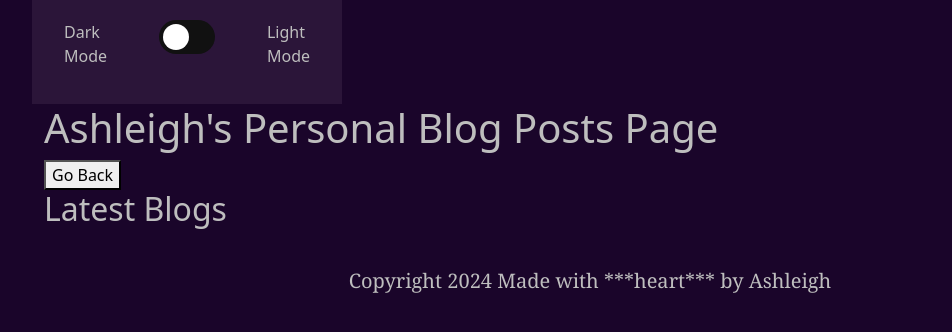
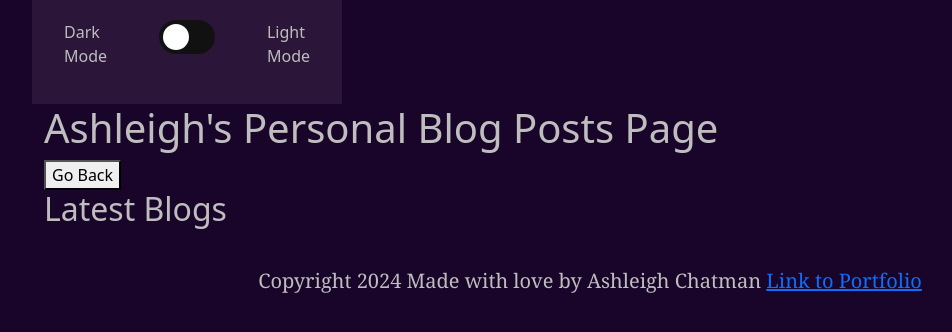
Before and after one commit to Ashleighjg/Personal-Blog-Ashleigh, a plain HTML site: page blog.html in a window 1280 px wide. Shown: the whole page, without its empty margins (50-1002 px from the left). Drawn offline with nearby package versions, Linux system fonts and the light colour scheme.

Commit message:
updating content of README.md file

```diff
--- a/assets/js/form.js
+++ b/assets/js/form.js
@@ -129,4 +129,4 @@ function storeBlogs() {
   */
   //Call init to retreieve data and render it to the page
 
-  init ();
+    init();
--- a/blog.html
+++ b/blog.html
@@ -54,7 +54,8 @@
       <script src="./assets/js/blog.js"></script>
     </main>
     <footer>
-        Copyright 2024 Made with ***heart*** by Ashleigh
+        Copyright 2024 Made with love by Ashleigh Chatman
+        <a href="https://ashleighjg.github.io/Ashleigh-Pro-Porfolio/">Link to Portfolio</a>
     </footer>
   </body>
 </html>
```
Also changed, not shown: Pictures/blog page.JPG (renamed from blog page.JPG), Pictures/blogposts.JPG (added), Pictures/blogpostslight.JPG (added), Pictures/form.JPG (added), Pictures/formlight.JPG (added), Pictures/sun.JPG (renamed from sun.JPG), 1 other file.
